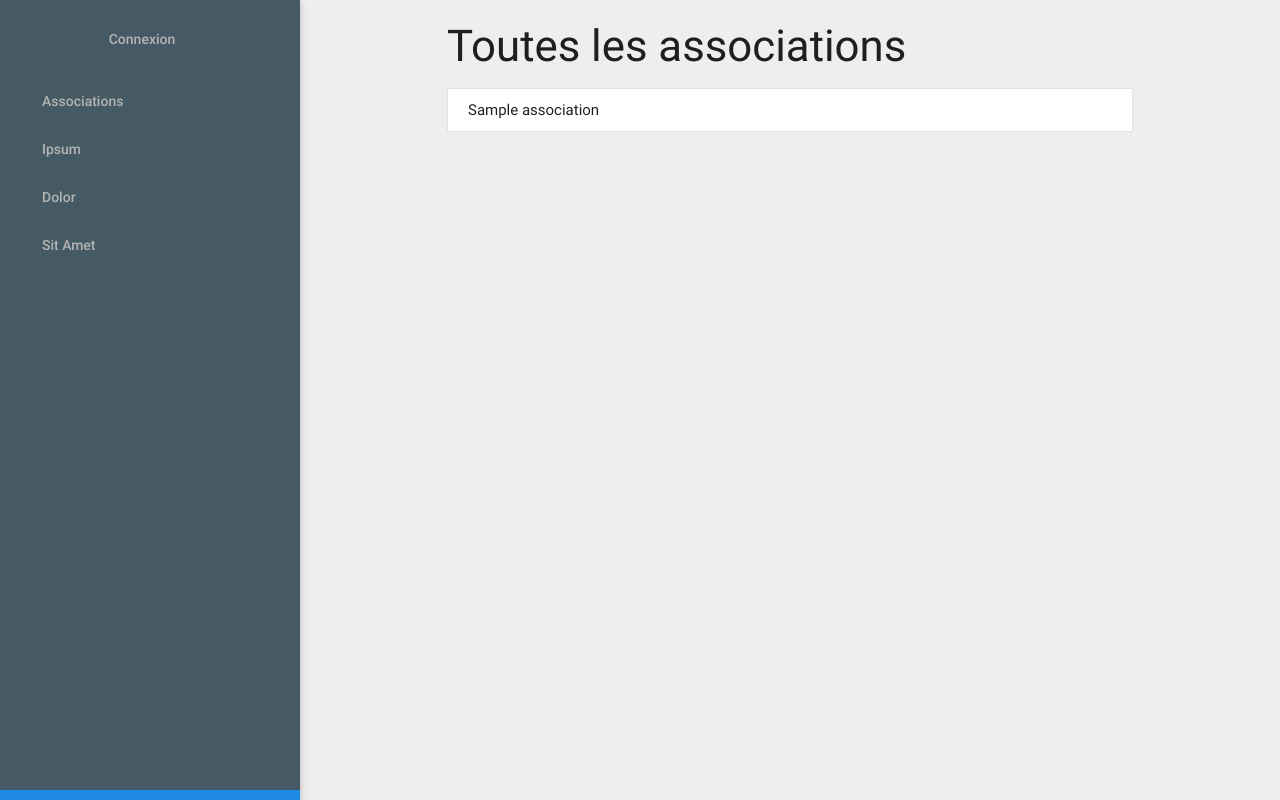
After one commit to Atilla106/eistiens-net-v3, a Django app: page /associations/ in a window 1280 px wide. The commit adds this page. Run offline with Django 3.2, Linux system fonts and the light colour scheme; tables that the repository leaves empty hold one stand-in row (values such as "Sample post"); parts of the project's set-up code (start-up, migrations or seed data) failed here and were passed over; some libraries are stand-ins or nearby versions.

Commit message:
Add associations list-view
Summary:
- Bootstraps association app's views
- Adds URL routing for associations into main `urls.py`
- Adds a basic template to list associations
- Adds fixtures to the following apps : `auth`, `accounts`, `associations`, `common`

Test Plan:
To test if code is broken :  `./manage.py test`

To install the fixtures :
 - `./manage.py flush`
 - `rm db.sqlite3` (not really necessary)
 - `./manage.py loaddata */fixtures/*/*`

Reviewers: jamesrapha, terrienale

Reviewed By: terrienale

Subscribers: jordankevi

Maniphest Tasks: T31

Differential Revision: https://phabricator.atilla.org/D22

```diff
--- /dev/null
+++ b/eistiens_net_v3/accounts/fixtures/accounts/001_auth_initial_data.json
@@ -0,0 +1 @@
+[{"model": "auth.user", "pk": 1, "fields": {"password": "pbkdf2_sha256$30000$LbFvooDMfLzp$HpK6+jxUEkhpCIzfuqpalxqp+9VPz7H774h1vZ7zKIw=", "last_login": "2017-02-08T14:21:59.505Z", "is_superuser": true, "username": "admin", "first_name": "", "last_name": "", "email": "admin@nowhe.re", "is_staff": true, "is_active": true, "date_joined": "2017-02-08T14:21:53.179Z", "groups": [], "user_permissions": []}}]
--- /dev/null
+++ b/eistiens_net_v3/accounts/fixtures/accounts/002_initial_data.json
@@ -0,0 +1 @@
+[{"model": "accounts.account", "pk": 1, "fields": {"user": 1}}]
--- a/eistiens_net_v3/accounts/templates/login.html
+++ b/eistiens_net_v3/accounts/templates/login.html
@@ -48,7 +48,7 @@
                     <p> Vous avez besoin d'être connecté pour voir cette page </p>
                 {% endif %}
 
-                <form action="{% url 'login' %}" method="post">
+                <form action="{% url 'accounts:login' %}" method="post">
                     {% csrf_token %}
 
                     {% for field in form %}
--- a/eistiens_net_v3/accounts/urls.py
+++ b/eistiens_net_v3/accounts/urls.py
@@ -5,6 +5,6 @@ from accounts import views
 
 
 urlpatterns = [
-    url(r'^login$',     views.login, name='login'),
-    url(r'^logout$',    logout,         {'next_page': '/'}, name='logout'),
+    url(r'^login$',  views.login,                     name='login'),
+    url(r'^logout$', logout,      {'next_page': '/'}, name='logout'),
 ]
--- /dev/null
+++ b/eistiens_net_v3/associations/fixtures/associations/001_initial_data.json
@@ -0,0 +1 @@
+[{"model": "associations.association", "pk": 1, "fields": {"name": ">~/ATILLA", "description": "", "validation_state": "MD", "logo": "", "banner": "", "subscription_cost": 10, "room": "CY106"}}, {"model": "associations.association", "pk": 2, "fields": {"name": "Bowl'EISTI", "description": "", "validation_state": "MD", "logo": "", "banner": "", "subscription_cost": 0, "room": "None."}}, {"model": "associations.membership", "pk": 1, "fields": {"date_subscription": "2017-02-08", "is_board": false, "role": "OT", "custom_role": "", "accepted": true, "year": 1, "association": 1, "account": 1}}, {"model": "associations.sociallink", "pk": 1, "fields": {"association": 1, "type_link": "TW", "url": "http://twitter.com/@CY106"}}, {"model": "associations.sociallink", "pk": 2, "fields": {"association": 1, "type_link": "WE", "url": "http://atilla.org"}}]
--- /dev/null
+++ b/eistiens_net_v3/associations/templates/associations/list.html
@@ -0,0 +1,24 @@
+{% extends 'common/base.html' %}
+
+{% block title %}Associations {{ super }}{% endblock %}
+
+{% block content %}
+
+	{% if account %}
+		<h3>Associations souscrites</h3>
+
+		<ul class="collection">
+		{% for asso in account.association_set.all %}
+			<li class="collection-item">{{ asso }}</li>
+		{% endfor %}
+		</ul>
+	{% endif %}
+
+	<h3>Toutes les associations</h3>
+	<ul class="collection">
+	{% for asso in assos %}
+		<li class="collection-item">{{ asso }}</li>
+	{% endfor %}
+	</ul>
+
+{% endblock %}
--- /dev/null
+++ b/eistiens_net_v3/associations/urls.py
@@ -0,0 +1,8 @@
+from django.conf.urls import url
+
+from . import views
+
+
+urlpatterns = [
+    url(r'^$', views.list, name='list'),
+]
--- /dev/null
+++ b/eistiens_net_v3/associations/views.py
@@ -0,0 +1,18 @@
+from django.shortcuts import render
+
+from .models import Association
+from accounts.models import Account
+
+
+def list(request):
+    assos = Association.objects.all()
+    if request.user.is_authenticated:
+        account = Account.objects.get(user=request.user)
+    else:
+        account = None
+
+    return render(
+        request,
+        'associations/list.html',
+        {'assos': assos, 'account': account}
+    )
--- /dev/null
+++ b/eistiens_net_v3/common/fixtures/common/001_initial_data.json
@@ -0,0 +1 @@
+[{"model": "common.schoolyear", "pk": 1, "fields": {"year": 2016}}]
--- a/eistiens_net_v3/common/templates/common/navbar.html
+++ b/eistiens_net_v3/common/templates/common/navbar.html
@@ -6,12 +6,12 @@
             {% if request.user.is_authenticated %}
 		<li><img src="{% static "img/testImg.png" %}" alt="" class="circle" style="height:10em;padding-left:6.5em;"/></li>
 		<li style='text-align:center;' id='username'>{{request.user.username}}</li>
-                <li><a id="id_logout" class="center-align" style="padding-left:0;margin-bottom:1em;" href='{% url 'logout' %}'>Déconnexion</a></li>
+                <li><a id="id_logout" class="center-align" style="padding-left:0;margin-bottom:1em;" href="{% url 'accounts:logout' %}">Déconnexion</a></li>
             {% else %}
-                <li><a id="id_login" class="center-align"  style="padding-left:0;margin-bottom:1em;" href='{% url 'login' %}'>Connexion</a></li>
+                <li><a id="id_login" class="center-align"  style="padding-left:0;margin-bottom:1em;" href="{% url 'accounts:login' %}">Connexion</a></li>
             {% endif %}
 
-                <li><a class="flow-text" href="">Lorem</a></li>
+                <li><a class="flow-text" href="{% url 'associations:list' %}">Associations</a></li>
                 <li><a class="flow-text" href="">Ipsum</a></li>
                 <li><a class="flow-text" href="">Dolor</a></li>
                 <li><a class="flow-text" href="">Sit Amet</a></li>
--- a/eistiens_net_v3/eistiens_net_v3/urls.py
+++ b/eistiens_net_v3/eistiens_net_v3/urls.py
@@ -23,7 +23,10 @@ from portal import views as portal_views
 urlpatterns = [
     url(r'^$',          portal_views.home_page, name='portal'),
     url(r'^admin/',     admin.site.urls),
-    url(r'^accounts/',  include('accounts.urls')),
+    url(r'^accounts/',  include('accounts.urls', namespace='accounts')),
+    url(r'^associations/',
+        include('associations.urls', namespace='associations')
+        ),
 ]
 
 urlpatterns += staticfiles_urlpatterns()
--- a/eistiens_net_v3/portal/templates/portal/home.html
+++ b/eistiens_net_v3/portal/templates/portal/home.html
@@ -4,6 +4,6 @@
 
 {% block content %}
     {% if not request.user.is_authenticated %}
-    <a id='id_login' href='{% url 'login' %}'>Se connecter</a>
+    <a id='id_login' href="{% url 'accounts:login' %}">Se connecter</a>
     {% endif %}
 {% endblock %}
```
